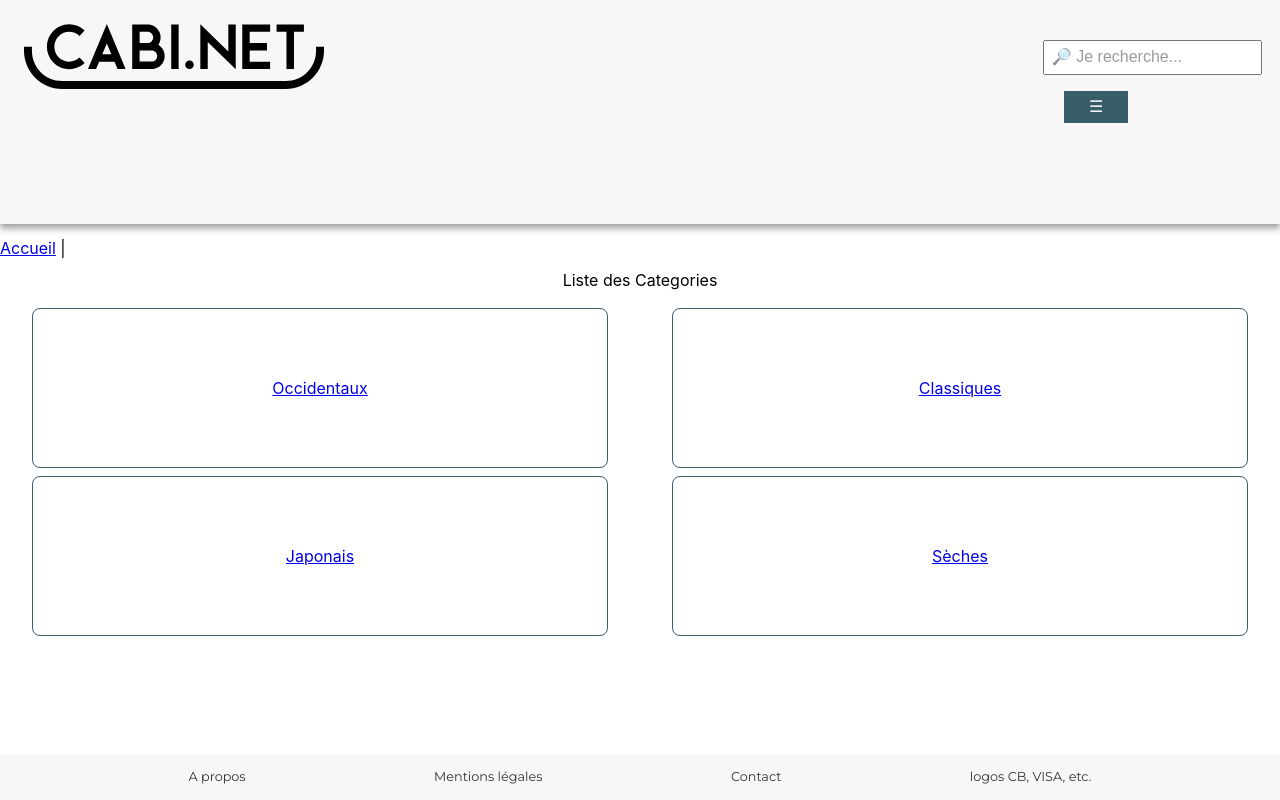
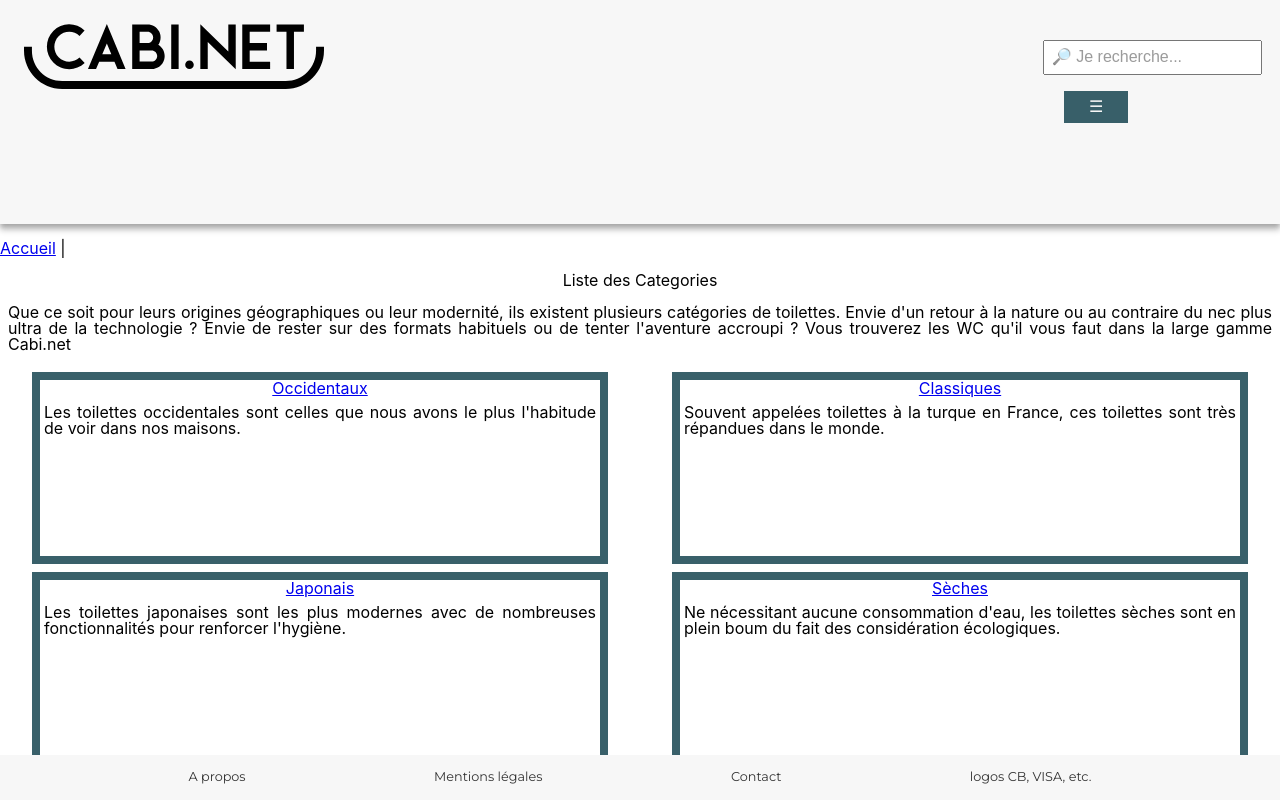
Before and after one commit to lgiacalo/hackathon_foresight, a React (Create React App) app: page /categories in a window 1280 px wide. Built offline with nearby package versions, Linux system fonts and the light colour scheme.

Commit message:
categories styling part 2

```diff
--- a/src/assets/toilets.json
+++ b/src/assets/toilets.json
@@ -3,6 +3,7 @@
     {
       "name": "Occidentaux",
       "slug_category": "toilettes-occidentaux",
+      "description": "Les toilettes occidentales sont celles que nous avons le plus l'habitude de voir dans nos maisons.",
       "products": [
         {
           "slug_product": "isis-swarovski",
@@ -97,6 +98,7 @@
     {
       "name": "Classiques",
       "slug_category": "toilettes-classiques",
+      "description": "Souvent appelées toilettes à la turque en France, ces toilettes sont très répandues dans le monde.",
       "products": [
         {
           "slug_product": "bourguignon-jacob-delafon",
@@ -127,6 +129,7 @@
     {
       "name": "Japonais",
       "slug_category": "toilettes-japonais",
+      "description": "Les toilettes japonaises sont les plus modernes avec de nombreuses fonctionnalités pour renforcer l'hygiène.",
       "products": [
         {
           "slug_product": "laita-premium-geberit",
@@ -197,6 +200,7 @@
     {
       "name": "Sèches",
       "slug_category": "toilettes-seches",
+      "description": "Ne nécessitant aucune consommation d'eau, les toilettes sèches sont en plein boum du fait des considération écologiques.",
       "products": [
         {
           "slug_product": "chene-seche",
--- a/src/css/categories.css
+++ b/src/css/categories.css
@@ -14,6 +14,11 @@
   margin-bottom: 1rem;
   font-size: 1rem;
 }
+.categoryContainer p {
+  text-align: justify;
+  padding: 0 0.5rem;
+  margin-bottom: 1rem;
+}
 .multipleCategoriesContainer {
   box-sizing: border-box;
   display: flex;
@@ -24,12 +29,16 @@
 .multipleCategoriesContainer article {
   box-sizing: border-box;
   width: 45%;
-  height: 10rem;
-  border: 0.1rem solid hsla(192, 57%, 20%, 0.849);
-  border-radius: 0.5rem;
+  height: 12rem;
+  border: 0.5rem solid hsla(192, 57%, 20%, 0.849);
   margin: 0.25rem 0;
   display: flex;
   flex-flow: column nowrap;
-  justify-content: center;
+  justify-content: left;
   align-items: center;
 }
+.multipleCategoriesContainer article p {
+  text-align: justify;
+  padding: 0 0.25rem;
+  margin-top: 0.5rem;
+}
--- a/src/pages/Categories.jsx
+++ b/src/pages/Categories.jsx
@@ -21,6 +21,7 @@ const Categories = () => {
       </nav>
 
       <h2>Liste des Categories</h2>
+      <p>Que ce soit pour leurs origines géographiques ou leur modernité, ils existent plusieurs catégories de toilettes. Envie d'un retour à la nature ou au contraire du nec plus ultra de la technologie ? Envie de rester sur des formats habituels ou de tenter l'aventure accroupi ? Vous trouverez les WC qu'il vous faut dans la large gamme Cabi.net</p>
       <section className="multipleCategoriesContainer">
       {data.categories.map((c) => (
         <CategorieCard key={c.slug_category} {...c} />
```
Also changed, not shown: 1 other file (tests, documents, lock files or other folders).
